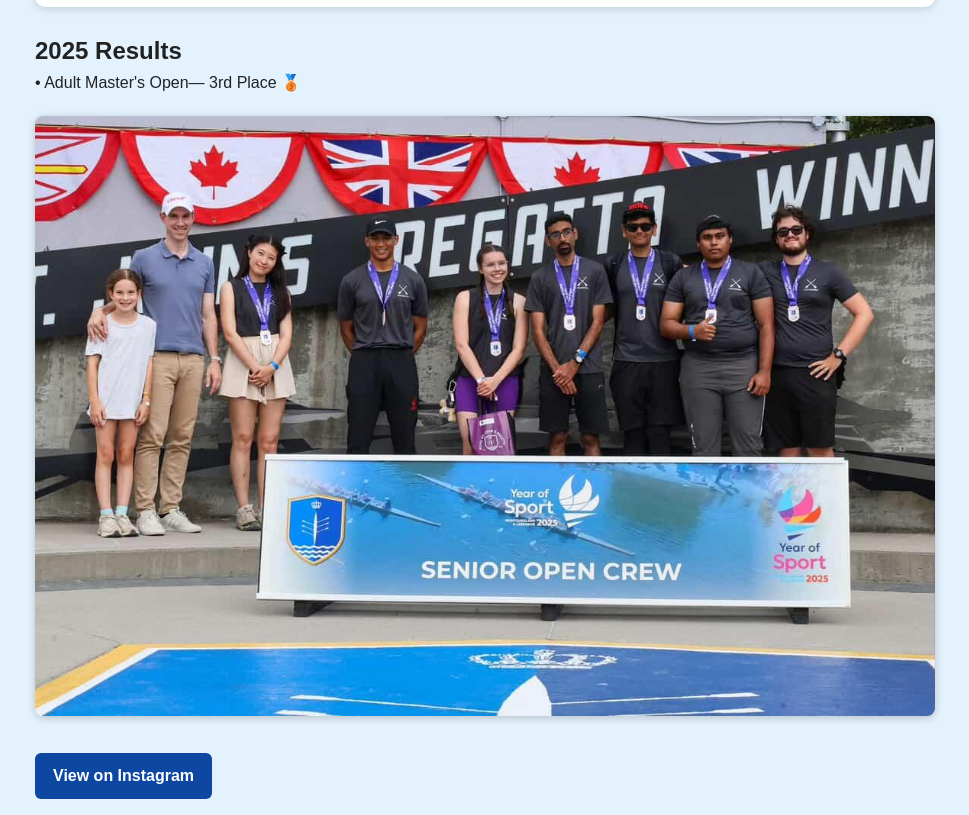
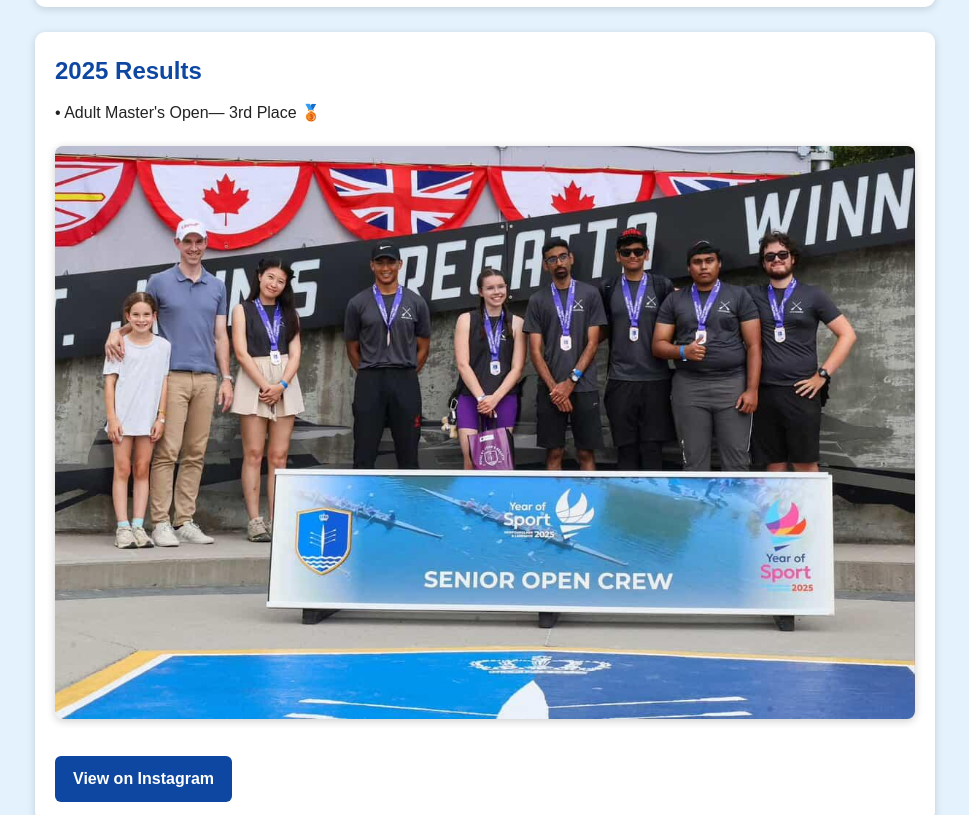
Before and after one commit to Sashwat-Sashi/Mun.Rowing.Team, a plain HTML site: page regatta.html in a window 1280 px wide. Shown: the part 1170-1985 px from the top of the page, without its empty margins (155-1124 px from the left). Drawn offline with Linux system fonts and the light colour scheme.

Commit message:
Update regatta.html

```diff
--- a/regatta.html
+++ b/regatta.html
@@ -26,8 +26,8 @@
     </section>
 <!-- <div class="img-box">
       <img src="img/IMG_20250928_130223_498.jpg" alt="Rowing team racing">
-    </div>
-  <section class="card"> -->
+    </div> -->
+  <section class="card">
  <h2>2025 Results</h2>
     <p>
       • Adult Master's Open— 3rd Place 🥉 </br>
```
